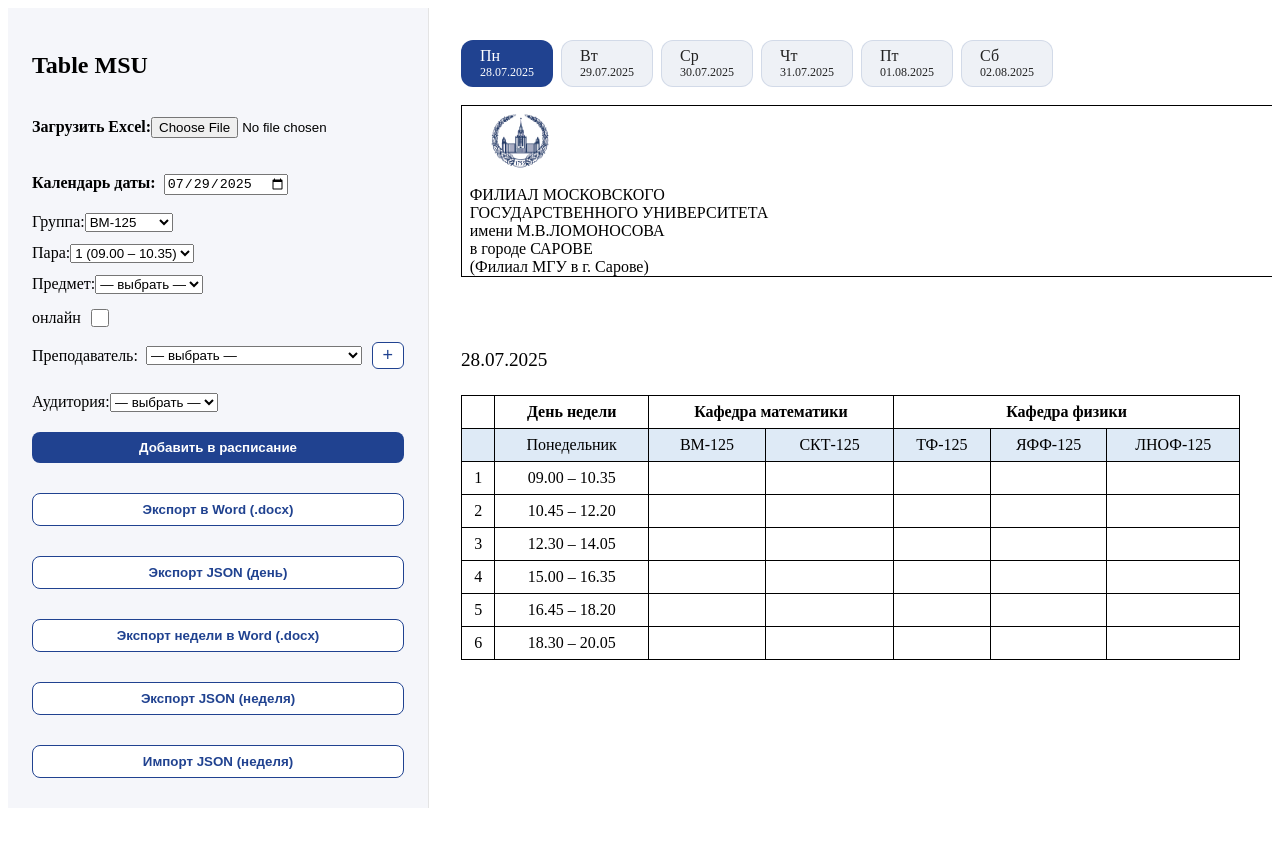
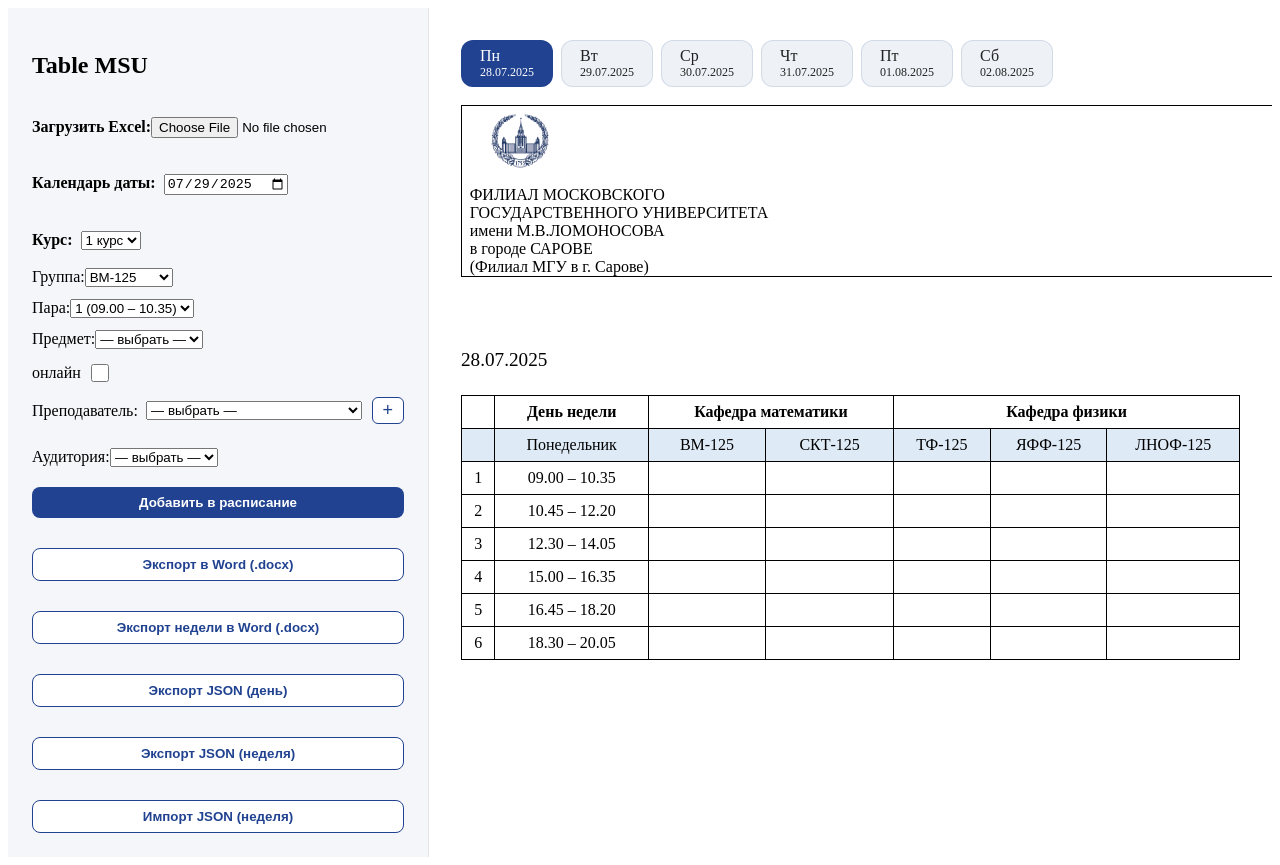
Before and after one commit to DelphiFinaly/titleMSU, a React (Vite) app: page / in a window 1280 px wide. Before the commit the page ends 816 px from the top, so only its background shows below. Built offline with nearby package versions, Linux system fonts and the light colour scheme.

Commit message:
Update App.jsx

```diff
--- a/src/App.jsx
+++ b/src/App.jsx
@@ -1,3 +1,4 @@
+// App.jsx
 import React, { useState } from "react";
 import ExcelUpload from "./components/ExcelUpload";
 import ScheduleForm from "./components/ScheduleForm";
@@ -18,94 +19,111 @@ function getMonday(d) {
 }
 
 export default function App() {
+  // Данные из загруженного Excel
   const [excelData, setExcelData] = useState({ lessons: [], teachers: [], rooms: [] });
   const [schedule, setSchedule] = useState({});
   const [selectedDate, setSelectedDate] = useState(new Date());
+  const [activeDayIdx, setActiveDayIdx] = useState(0);
+  // Состояние выбранного курса (1 или 2)
+  const [selectedCourse, setSelectedCourse] = useState(1);
 
-  // Для слайдера дней недели
-  const [activeDayIdx, setActiveDayIdx] = useState(0); // 0 - понедельник
-
-  // Находим понедельник текущей недели для выбранной даты
+  // Вычисляем понедельник и массив дат недели
   const monday = getMonday(selectedDate);
-
-  // Массив дат с понедельника по субботу
   const weekDates = Array.from({ length: 6 }, (_, i) => {
     const date = new Date(monday);
     date.setDate(monday.getDate() + i);
     return date;
   });
 
-  // Обновить дату и выбранный день при выборе дня недели на слайдере
+  // Вычисляем суффикс курса (125 или 224) и формируем список групп
+  const courseSuffix = selectedCourse === 1 ? "125" : "224";
+  const GROUPS = ["ВМ", "СКТ", "ТФ", "ЯФФ", "ЛНОФ"].map(
+    (prefix) => `${prefix}-${courseSuffix}`
+  );
+
+  // Обработчик слайдера дней
   function handleSliderChange(idx) {
     setActiveDayIdx(idx);
     setSelectedDate(weekDates[idx]);
   }
 
-  // Добавление расписания по форме
+  // Добавление записи в расписание
   function handleAddToSchedule({ date, group, pairNum, lesson, teacher, room, online }) {
-  const dateKey = new Date(date).toISOString().slice(0,10);
-  setSchedule(prev => ({
+    const dateKey = new Date(date).toISOString().slice(0, 10);
+    setSchedule((prev) => ({
       ...prev,
       [dateKey]: {
         ...(prev[dateKey] || {}),
         [group]: {
           ...(prev[dateKey]?.[group] || {}),
-        [pairNum]: { lesson, teacher, room, online }
-      }
-    }
+          [pairNum]: { lesson, teacher, room, online },
+        },
+      },
     }));
   }
 
-
   return (
-    <div style={{display:"flex", minHeight: "100vh"}}>
+    <div style={{ display: "flex", minHeight: "100vh" }}>
       {/* Левая панель */}
       <div className="left-panel">
         <h2>Table MSU</h2>
         <ExcelUpload setExcelData={setExcelData} />
-        <label style={{marginTop: 18, fontWeight: "bold"}}>Календарь даты:
+
+        <label style={{ marginTop: 18, fontWeight: "bold", display: "block" }}>
+          Календарь даты:
           <input
             type="date"
-            value={selectedDate.toISOString().slice(0,10)}
-            onChange={e => {
-              setSelectedDate(new Date(e.target.value));
-              // Пересчитать активный день слайдера
-              const monday = getMonday(new Date(e.target.value));
-              const d = new Date(e.target.value);
-              const idx = Math.max(0, Math.min(5, Math.floor((d - monday) / (1000*60*60*24))));
+            value={selectedDate.toISOString().slice(0, 10)}
+            onChange={(e) => {
+              const newDate = new Date(e.target.value);
+              setSelectedDate(newDate);
+              const newMonday = getMonday(newDate);
+              const idx = Math.max(
+                0,
+                Math.min(
+                  5,
+                  Math.floor((newDate - newMonday) / (1000 * 60 * 60 * 24))
+                )
+              );
               setActiveDayIdx(idx);
             }}
-            style={{marginLeft: 8}}
+            style={{ marginLeft: 8 }}
           />
         </label>
+
+        {/* Выпадающий список выбора курса */}
+        <label style={{ marginTop: 18, fontWeight: "bold", display: "block" }}>
+          Курс:
+          <select
+            value={selectedCourse}
+            onChange={(e) => setSelectedCourse(Number(e.target.value))}
+            style={{ marginLeft: 8 }}
+          >
+            <option value={1}>1 курс</option>
+            <option value={2}>2 курс</option>
+          </select>
+        </label>
+
         <ScheduleForm
           lessons={excelData.lessons}
           teachers={excelData.teachers}
           rooms={excelData.rooms}
           date={selectedDate}
           onAdd={handleAddToSchedule}
+          groups={GROUPS}
         />
-        <ExportToWord
-          schedule={schedule}
-          date={selectedDate}
-        />
-        <ExportToJson
-          schedule={schedule}
-          date={selectedDate}
-        />
-        <ExportWeekToWord
-          schedule={schedule}
-          selectedDate={selectedDate}
-        />
-        <ExportWeekToJson
-          schedule={schedule}
-          selectedDate={selectedDate}
-        />
-        <ImportWeekFromJson setSchedule={setSchedule}
-        />
+
+        {/* Передаем динамические группы в компоненты экспорта */}
+        <ExportToWord groups={GROUPS} schedule={schedule} date={selectedDate} />
+        <ExportWeekToWord groups={GROUPS} schedule={schedule} selectedDate={selectedDate} />
+
+        <ExportToJson groups={GROUPS} schedule={schedule} date={selectedDate} />
+        <ExportWeekToJson groups={GROUPS} schedule={schedule} selectedDate={selectedDate} />
+        <ImportWeekFromJson setSchedule={setSchedule} />
       </div>
-      {/* Правая часть: Слайдер и расписание */}
-      <div style={{flex:1, padding:"32px", overflowY:"auto", background: "#fff"}}>
+
+      {/* Правая часть: слайдер и таблица */}
+      <div style={{ flex: 1, padding: "32px", overflowY: "auto", background: "#fff" }}>
         <SliderDays
           weekDates={weekDates}
           activeIdx={activeDayIdx}
@@ -114,7 +132,8 @@ export default function App() {
         <div id="print-area">
           <ScheduleTable
             date={weekDates[activeDayIdx]}
-            schedule={schedule[weekDates[activeDayIdx].toISOString().slice(0,10)] || {}}
+            schedule={schedule[weekDates[activeDayIdx].toISOString().slice(0, 10)] || {}}
+            groups={GROUPS}
           />
         </div>
       </div>
```
Lines whose indentation alone changed are shown as unchanged.
